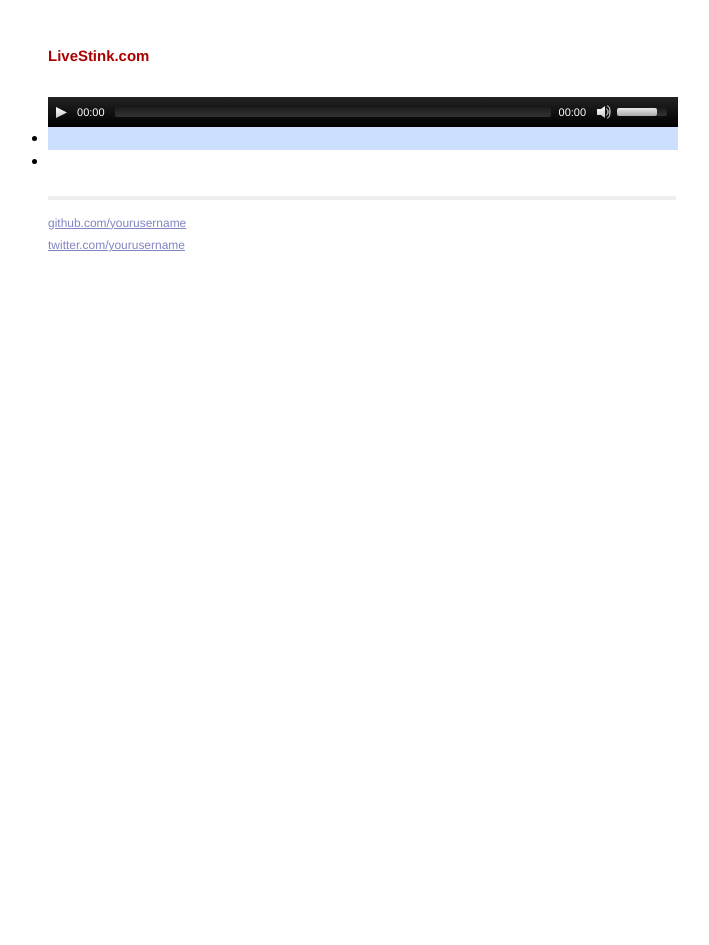
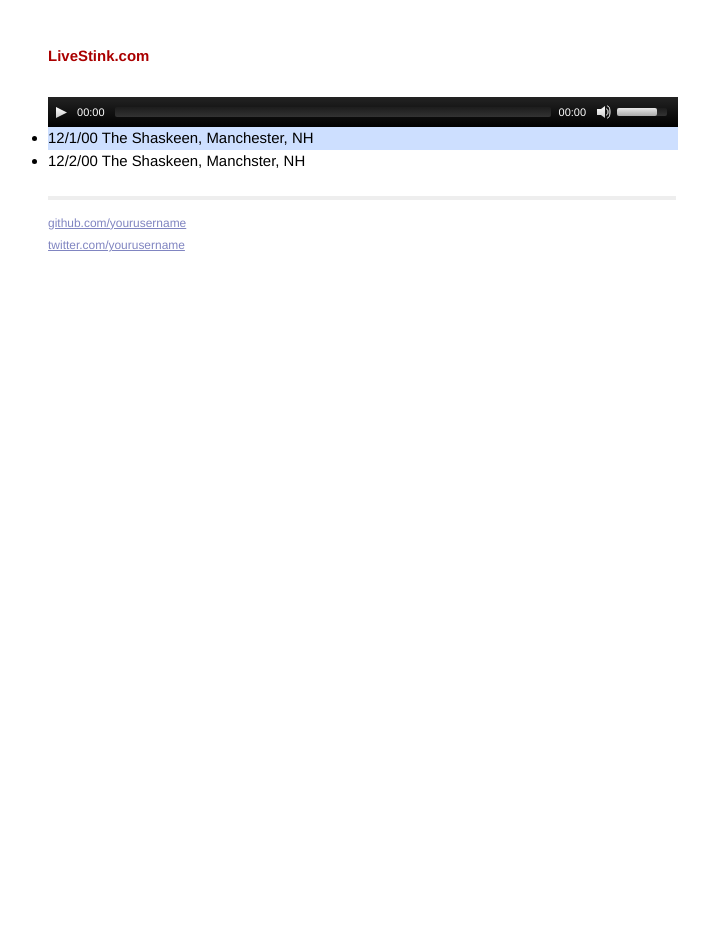
Before and after one commit to carbone/livestink, a Jekyll site: the page built from index.html, in a window 1280 px wide. Shown: the whole page, without its empty margins (278-987 px from the left). Built offline with Jekyll 4.4.1, drawn with Linux system fonts in a browser that asks for light colours; Markdown is read by kramdown in place of the engine named in the settings.

Commit message:
playlist

```diff
--- a/_data/shows.yaml
+++ b/_data/shows.yaml
@@ -1,6 +1,8 @@
 ---
-- show: 12/1/00
+- date: 12/1/00
+  location: 'The Shaskeen, Manchester, NH'
   file: https://s3.amazonaws.com/Stink/stink_2014_03_08_Shaskeen/stink_2014_03_08_set_1.mp3
 
-- show: 12/2/00
+- date: 12/2/00
+  location: 'The Shaskeen, Manchster, NH'
   file: https://s3.amazonaws.com/Stink/stink_2014_03_08_Shaskeen/stink_2014_03_08_set_2.mp3
```
